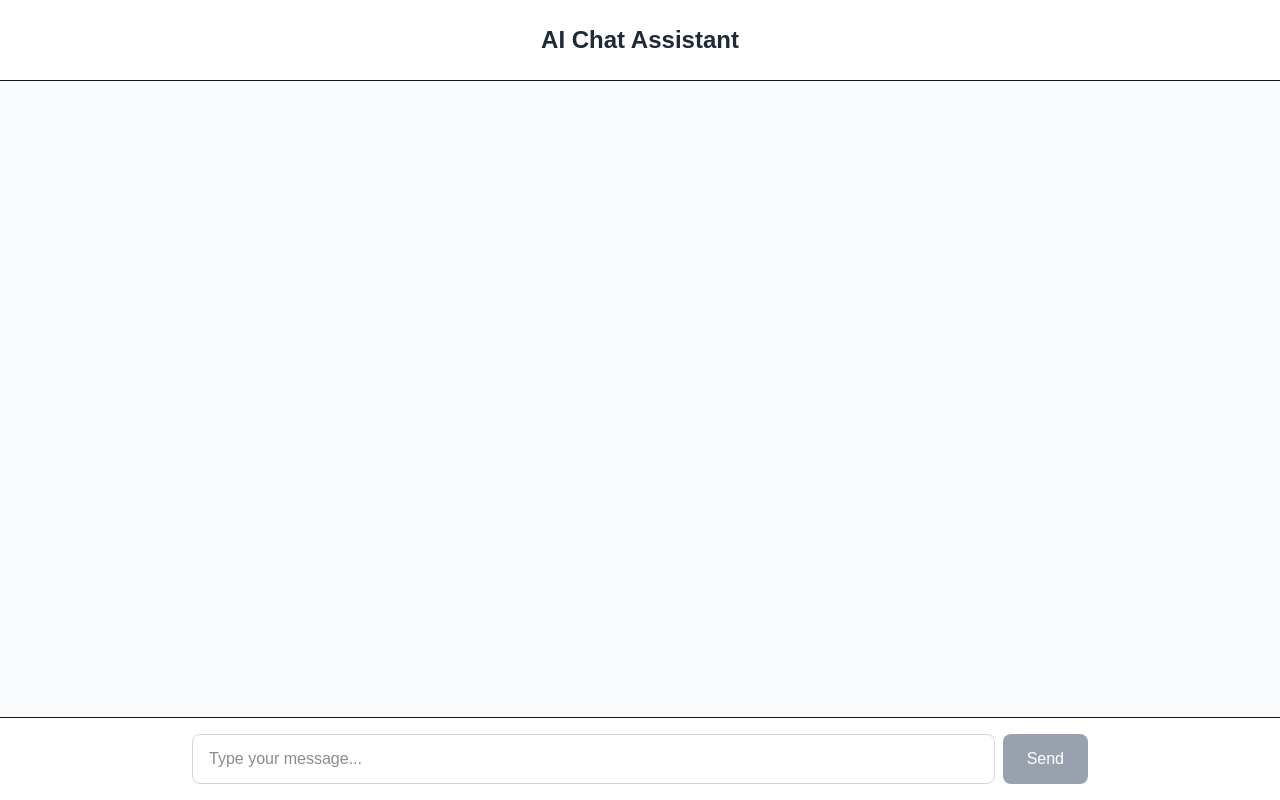
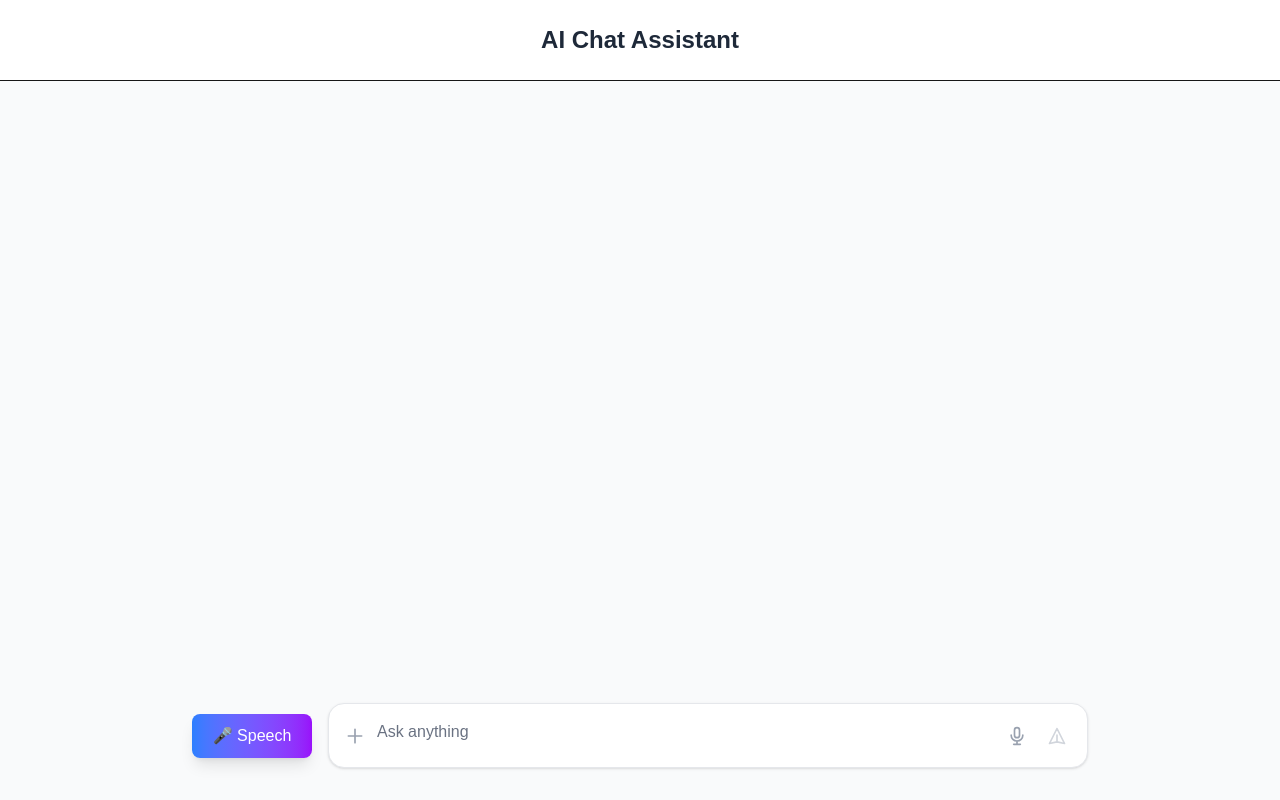
Before and after one commit to Alexlombardii/AI-Tutor, a Next.js app in the folder frontend/: page / in a window 1280 px wide. Built offline with nearby package versions, Linux system fonts and the light colour scheme.

Commit message:
WebRTC connection v1 (needs stopping)

```diff
--- a/frontend/app/components/Chatbox.tsx
+++ b/frontend/app/components/Chatbox.tsx
@@ -6,24 +6,56 @@ interface ChatInputProps {
 }
 
 export default function ChatInput({ value, onChange, onSend, disabled }: ChatInputProps) {
+  const handleKeyPress = (e: React.KeyboardEvent) => {
+    if (e.key === 'Enter' && !e.shiftKey) {
+      e.preventDefault();
+      onSend();
+    }
+  };
+
   return (
-    <div className="fixed bottom-0 left-0 right-0 p-4 bg-white border-t">
-      <div className="max-w-4xl mx-auto flex gap-2">
-        <input
-          type="text"
+    <div className="relative w-full">
+      {/* Main input container - ChatGPT style */}
+      <div className="relative bg-white border border-gray-200 rounded-2xl shadow-sm hover:shadow-md transition-shadow duration-200">
+        {/* Plus icon on the left */}
+        <div className="absolute left-4 top-1/2 transform -translate-y-1/2 text-gray-400 hover:text-gray-600 cursor-pointer">
+          <svg className="w-5 h-5" fill="none" stroke="currentColor" viewBox="0 0 24 24">
+            <path strokeLinecap="round" strokeLinejoin="round" strokeWidth={2} d="M12 4v16m8-8H4" />
+          </svg>
+        </div>
+
+        {/* Text input */}
+        <textarea
           value={value}
           onChange={(e) => onChange(e.target.value)}
-          placeholder="Type your message..."
-          className="flex-1 px-4 py-3 border border-gray-300 rounded-lg focus:outline-none focus:ring-2 focus:ring-blue-500"
+          onKeyPress={handleKeyPress}
+          placeholder="Ask anything"
+          rows={1}
+          className="w-full px-12 py-4 pr-20 resize-none border-0 focus:outline-none focus:ring-0 text-gray-900 placeholder-gray-500 text-base leading-6"
           disabled={disabled}
+          style={{ minHeight: '56px', maxHeight: '200px' }}
         />
-        <button
-          onClick={onSend}
-          disabled={disabled || !value.trim()}
-          className="px-6 py-3 bg-blue-500 text-white rounded-lg hover:bg-blue-600 disabled:bg-gray-400 disabled:cursor-not-allowed transition-colors"
-        >
-          Send
-        </button>
+
+        {/* Right side icons */}
+        <div className="absolute right-4 top-1/2 transform -translate-y-1/2 flex items-center gap-3">
+          {/* Microphone icon */}
+          <div className="text-gray-400 hover:text-gray-600 cursor-pointer p-1">
+            <svg className="w-5 h-5" fill="none" stroke="currentColor" viewBox="0 0 24 24">
+              <path strokeLinecap="round" strokeLinejoin="round" strokeWidth={2} d="M19 11a7 7 0 01-7 7m0 0a7 7 0 01-7-7m7 7v4m0 0H8m4 0h4m-4-8a3 3 0 01-3-3V5a3 3 0 116 0v6a3 3 0 01-3 3z" />
+            </svg>
+          </div>
+
+          {/* Send button */}
+          <button
+            onClick={onSend}
+            disabled={disabled || !value.trim()}
+            className="text-gray-400 hover:text-gray-600 disabled:text-gray-300 disabled:cursor-not-allowed p-1 transition-colors"
+          >
+            <svg className="w-5 h-5" fill="none" stroke="currentColor" viewBox="0 0 24 24">
+              <path strokeLinecap="round" strokeLinejoin="round" strokeWidth={2} d="M12 19l9 2-9-18-9 18 9-2zm0 0v-8" />
+            </svg>
+          </button>
+        </div>
       </div>
     </div>
   );
--- /dev/null
+++ b/frontend/app/components/SpeechButton.tsx
@@ -0,0 +1,58 @@
+'use client';
+
+import { useState } from 'react';
+import { createSpeechSession } from '../lib/api/speechSession';
+
+export default function SpeechButton() {
+    const [isActive, setIsActive] = useState(false);
+    const [isLoading, setIsLoading] = useState(false);
+
+    const handleSpeechStart = async () => {
+        if (isActive || isLoading) return; // Prevent multiple clicks
+
+        try {
+            setIsLoading(true);
+            console.log('🎤 Starting speech session...');
+            const token = await createSpeechSession();
+            console.log('✅ Speech session active with token:', token);
+            setIsActive(true);
+        } catch (error) {
+            console.error('❌ Speech session failed:', error);
+            // Reset on error so user can try again
+            setIsActive(false);
+        } finally {
+            setIsLoading(false);
+        }
+    };
+
+    const handleStopSession = () => {
+        setIsActive(false);
+        console.log('🛑 Speech session stopped');
+        // Here you could also call an API to properly end the session
+    };
+
+    if (isActive) {
+        return (
+            <button
+                onClick={handleStopSession}
+                className="bg-red-500 hover:bg-red-600 text-white px-4 py-2.5 rounded-lg font-medium shadow-lg hover:shadow-xl transition-all duration-200 flex items-center gap-2 min-w-[120px] justify-center"
+            >
+                🛑 Stop
+            </button>
+        );
+    }
+
+    return (
+        <button
+            onClick={handleSpeechStart}
+            disabled={isLoading}
+            className={`${
+                isLoading
+                    ? 'bg-gray-400 cursor-not-allowed'
+                    : 'bg-gradient-to-r from-blue-500 to-purple-600 hover:from-blue-600 hover:to-purple-700'
+            } text-white px-4 py-2.5 rounded-lg font-medium shadow-lg hover:shadow-xl transition-all duration-200 flex items-center gap-2 min-w-[120px] justify-center`}
+        >
+            {isLoading ? '⏳ Starting...' : '🎤 Speech'}
+        </button>
+    );
+}
--- /dev/null
+++ b/frontend/app/lib/api/speechSession.ts
@@ -0,0 +1,61 @@
+const API_URL = "http://localhost:8000/api/v1/speech_session";
+
+export const createSpeechSession = async () => {
+    const tokenResponse = await fetch(API_URL, {
+        method: "GET",
+        headers: {
+            "Content-Type": "application/json",
+        },
+    });
+    console.log('�� Response status:', tokenResponse.status);
+
+    const data = await tokenResponse.json();
+    console.log('📋 Response data:', data);
+
+    const EPHEMERAL_KEY = data.client_secret.value;
+    console.log('🔑 Ephemeral key:', EPHEMERAL_KEY);
+
+    // Create a peer connection
+    const pc = new RTCPeerConnection();
+
+    // Set up to play remote audio from the model
+    const audioEl = document.createElement("audio");
+    audioEl.autoplay = true;
+    pc.ontrack = e => audioEl.srcObject = e.streams[0];
+
+    // Add local audio track for microphone input in the browser
+    const ms = await navigator.mediaDevices.getUserMedia({
+        audio: true
+    });
+    pc.addTrack(ms.getTracks()[0]);
+
+    // Set up data channel for sending and receiving events
+    const dc = pc.createDataChannel("oai-events");
+    dc.addEventListener("message", (e) => {
+        // Realtime server events appear here!
+        console.log(e);
+    });
+
+    // Start the session using the Session Description Protocol (SDP)
+    const offer = await pc.createOffer();
+    await pc.setLocalDescription(offer);
+
+    const baseUrl = "https://api.openai.com/v1/realtime";
+    const model = "gpt-4o-realtime-preview-2025-06-03";
+    const sdpResponse = await fetch(`${baseUrl}?model=${model}`, {
+        method: "POST",
+        body: offer.sdp,
+        headers: {
+            Authorization: `Bearer ${EPHEMERAL_KEY}`,
+            "Content-Type": "application/sdp"
+        },
+    });
+
+    const answer: RTCSessionDescriptionInit = {
+        type: "answer" as RTCSdpType,
+        sdp: await sdpResponse.text(),
+    };
+    await pc.setRemoteDescription(answer);
+
+    return EPHEMERAL_KEY;
+}
--- a/frontend/app/page.tsx
+++ b/frontend/app/page.tsx
@@ -4,6 +4,7 @@ import { useState } from 'react';
 import { chat } from './lib/api/chat';
 import Message from './components/Message';
 import ChatInput from './components/Chatbox';
+import SpeechButton from './components/SpeechButton';
 
 export default function ChatPage() {
   const [inputMessage, setInputMessage] = useState('');
@@ -64,9 +65,14 @@ export default function ChatPage() {
         </div>
       </div>
 
-      {/* Input - centered */}
-      <div className="flex justify-center">
-        <div className="w-full max-w-2xl px-4">
+      {/* Input - ChatGPT style layout */}
+      <div className="flex justify-center px-4 pb-8">
+        <div className="w-full max-w-4xl">
+          <div className="flex items-center gap-4">
+            {/* Speech Button - positioned naturally to the left */}
+            <SpeechButton />
+
+            {/* Chat Input - now handles the entire input area */}
             <ChatInput
               value={inputMessage}
               onChange={setInputMessage}
@@ -76,5 +82,6 @@ export default function ChatPage() {
           </div>
         </div>
       </div>
+    </div>
   );
 }
```
Also changed, not shown: 2 other files (tests, documents, lock files or other folders). Lines whose indentation alone changed are shown as unchanged.
